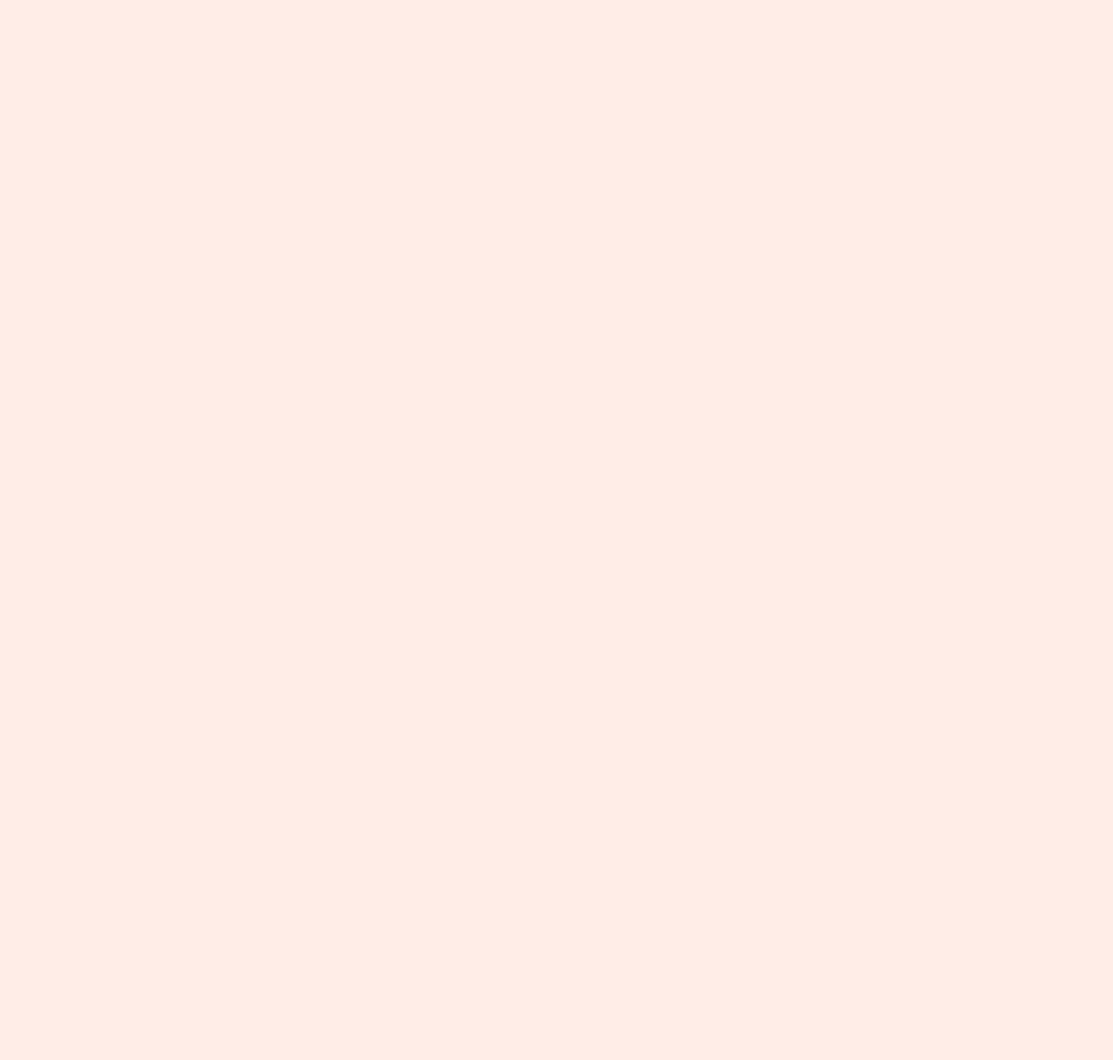
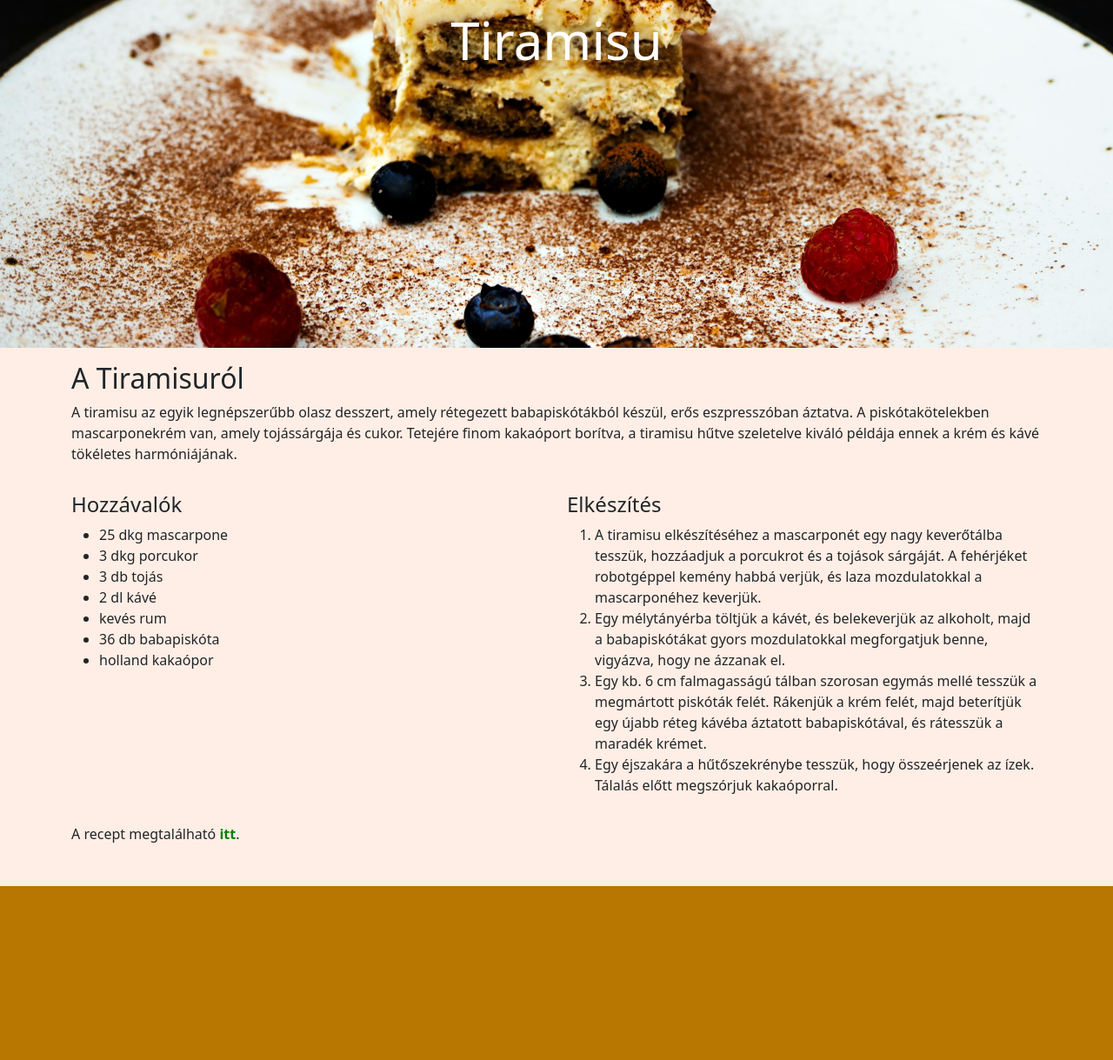
Before and after one commit to Mate0906/IKT_feladat1, a plain HTML site: page Web/KLedesseg.html in a window 1280 px wide. Shown: the whole page at 87% size. Before the commit the page ends 800 px from the top, so only its background shows below. Drawn offline with nearby package versions, Linux system fonts and the light colour scheme.

Commit message:
Saját weboldal elkészítése

```diff
--- a/Web/KLedesseg.html
+++ b/Web/KLedesseg.html
@@ -5,12 +5,62 @@
     <meta charset="UTF-8">
     <meta name="viewport" content="width=device-width, initial-scale=1.0">
     <title>Tiramisu</title>
-    <link href="https://cdn.jsdelivr.net/npm/bootstrap@5.3.3/dist/css/bootstrap.min.css" rel="stylesheet" integrity="sha384-QWTKZyjpPEjISv5WaRU9OFeRpok6YctnYmDr5pNlyT2bRjXh0JMhjY6hW+ALEwIH" crossorigin="anonymous">
+    <link href="https://cdn.jsdelivr.net/npm/bootstrap@5.3.3/dist/css/bootstrap.min.css" rel="stylesheet"
+        integrity="sha384-QWTKZyjpPEjISv5WaRU9OFeRpok6YctnYmDr5pNlyT2bRjXh0JMhjY6hW+ALEwIH" crossorigin="anonymous">
     <link rel="stylesheet" href="css/style.css">
 </head>
 
 <body>
+    <header>
+        <div id="KLbanner">
+            <h1>Tiramisu</h1>
+        </div>
+    </header>
+    <main class="container mb-5">
+        <div class="row mt-3">
+            <div class="col-12">
+                <h2>A Tiramisuról</h2>
 
+                <p>A tiramisu az egyik legnépszerűbb olasz desszert, amely rétegezett babapiskótákból készül, erős eszpresszóban áztatva. A piskótakötelekben mascarponekrém van, amely tojássárgája és cukor. Tetejére finom kakaóport borítva, a tiramisu hűtve szeletelve kiváló példája ennek a krém és kávé tökéletes harmóniájának.</p>
+            </div>
+        </div>
+        <div class="row mt-3">
+            <div class="col-sm-12 col-md-6">
+                <h4>Hozzávalók</h4>
+
+                <ul>
+                    <li>25 dkg mascarpone</li>
+                    <li>3 dkg porcukor</li>
+                    <li>3 db tojás</li>
+                    <li>2 dl kávé</li>
+                    <li>kevés rum</li>
+                    <li>36 db babapiskóta</li>
+                    <li>holland kakaópor</li>
+                </ul>
+            </div>
+            <div class="col-sm-12 col-md-6">
+                <h4>Elkészítés</h4>
+
+                <ol>
+                    <li>A tiramisu elkészítéséhez a mascarponét egy nagy keverőtálba tesszük, hozzáadjuk a porcukrot és a tojások sárgáját. A fehérjéket robotgéppel kemény habbá verjük, és laza mozdulatokkal a mascarponéhez keverjük.</li>
+                    <li>Egy mélytányérba töltjük a kávét, és belekeverjük az alkoholt, majd a babapiskótákat gyors mozdulatokkal megforgatjuk benne, vigyázva, hogy ne ázzanak el.</li>
+                    <li>Egy kb. 6 cm falmagasságú tálban szorosan egymás mellé tesszük a megmártott piskóták felét. Rákenjük a krém felét, majd beterítjük egy újabb réteg kávéba áztatott babapiskótával, és rátesszük a maradék krémet.</li>
+                    <li>Egy éjszakára a hűtőszekrénybe tesszük, hogy összeérjenek az ízek. Tálalás előtt megszórjuk kakaóporral.</li>
+                </ol>
+            </div>
+        </div>
+        <div class="row mt-3">
+            <div class="col-12">
+                A recept megtalálható <a href="https://www.mindmegette.hu/recept/tiramisu-egyszeruen" target="_blank" id="tiramisulink">itt</a>.
+            </div>
+        </div>
+    </main>
+    <footer>
+
+    </footer>
 </body>
-<script src="https://cdn.jsdelivr.net/npm/bootstrap@5.3.3/dist/js/bootstrap.bundle.min.js" integrity="sha384-YvpcrYf0tY3lHB60NNkmXc5s9fDVZLESaAA55NDzOxhy9GkcIdslK1eN7N6jIeHz" crossorigin="anonymous"></script>
+<script src="https://cdn.jsdelivr.net/npm/bootstrap@5.3.3/dist/js/bootstrap.bundle.min.js"
+    integrity="sha384-YvpcrYf0tY3lHB60NNkmXc5s9fDVZLESaAA55NDzOxhy9GkcIdslK1eN7N6jIeHz"
+    crossorigin="anonymous"></script>
+
 </html>
--- a/Web/css/style.css
+++ b/Web/css/style.css
@@ -41,3 +41,17 @@ footer{
     align-items: center;
     justify-content: center;
 }
+
+#KLbanner{
+    height: 50vh;
+    background-image: url(../img/tiramisu-banner.jpg);
+    background-position: center;
+    background-size: cover;
+    background-repeat: no-repeat;
+}
+
+#tiramisulink{
+    color: green;
+    text-decoration: none;
+    font-weight: bold;
+}
```
Also changed, not shown: Web/img/tiramisu-banner.jpg (added).
